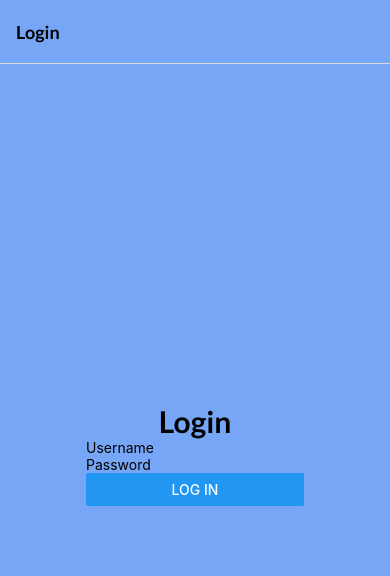
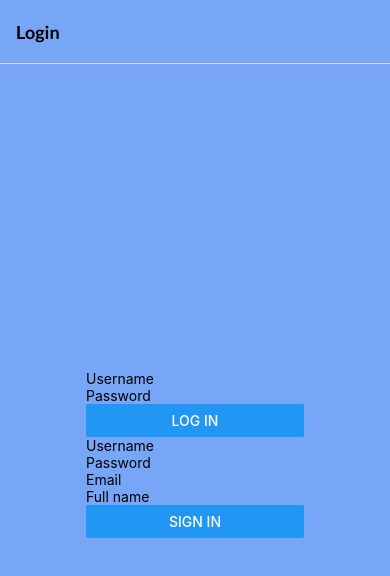
Before and after one commit to jankry1/wbma23-example, a React Native app: screen /Login in a window 390 px wide. Shown: the top 576 px of the page. Built offline with nearby package versions, Linux system fonts and the light colour scheme.

Commit message:
basic registration form done

```diff
--- a/components/LoginForm.js
+++ b/components/LoginForm.js
@@ -1,12 +1,11 @@
 import React, {useContext} from 'react';
-import PropTypes from 'prop-types';
 import {Text, View, Button, TextInput} from 'react-native';
 import {MainContext} from '../contexts/MainContext';
 import AsyncStorage from '@react-native-async-storage/async-storage';
 import {useAuthentication} from '../hooks/ApiHooks';
 import {Controller, useForm} from 'react-hook-form';
 
-const LoginForm = (props) => {
+const LoginForm = () => {
   const {setIsLoggedIn} = useContext(MainContext);
   const {postLogin} = useAuthentication();
   const {
@@ -71,6 +70,4 @@ const LoginForm = (props) => {
   );
 };
 
-LoginForm.propTypes = {};
-
 export default LoginForm;
--- /dev/null
+++ b/components/RegisterForm.js
@@ -0,0 +1,99 @@
+import React from 'react';
+import {Text, View, Button, TextInput} from 'react-native';
+import {useUser} from '../hooks/ApiHooks';
+import {Controller, useForm} from 'react-hook-form';
+
+const RegisterForm = () => {
+  // const {setIsLoggedIn} = useContext(MainContext);
+  // const {postLogin} = useAuthentication();
+  const {postUser} = useUser();
+  const {
+    control,
+    handleSubmit,
+    formState: {errors},
+  } = useForm({
+    defaultValues: {username: '', password: '', email: '', full_name: ''},
+  });
+
+  const register = async (registerData) => {
+    console.log('Register button pressed', registerData);
+    try {
+      const registerResult = await postUser(registerData);
+
+    } catch (e) {
+      console.error('register', e);
+    }
+  };
+
+  return (
+    <View>
+      <Controller
+        control={control}
+        rules={{required: true, minLength: 3}}
+        render={({field: {onChange, onBlur, value}}) => (
+          <TextInput
+            placeholder="Username"
+            onBlur={onBlur}
+            onChangeText={onChange}
+            value={value}
+          />
+        )}
+        name="username"
+      />
+      {errors.username?.type === 'required' && (
+        <Text>Username is required</Text>
+      )}
+      {errors.username?.type === 'minLength' && (
+        <Text>min length is 3 characters</Text>
+      )}
+      <Controller
+        control={control}
+        rules={{required: true, minLength: 5}}
+        render={({field: {onChange, onBlur, value}}) => (
+          <TextInput
+            placeholder="Password"
+            onBlur={onBlur}
+            onChangeText={onChange}
+            value={value}
+            secureTextEntry={true}
+          />
+        )}
+        name="password"
+      />
+      {errors.password && <Text>Password is required</Text>}
+      <Controller
+        control={control}
+        rules={{required: true}}
+        render={({field: {onChange, onBlur, value}}) => (
+          <TextInput
+            placeholder="Email"
+            onBlur={onBlur}
+            onChangeText={onChange}
+            value={value}
+          />
+        )}
+        name="email"
+      />
+      {errors.email && <Text>Email is required</Text>}
+      <Controller
+        control={control}
+        rules={{minLength: 3}}
+        render={({field: {onChange, onBlur, value}}) => (
+          <TextInput
+            placeholder="Full name"
+            onBlur={onBlur}
+            onChangeText={onChange}
+            value={value}
+          />
+        )}
+        name="full_name"
+      />
+      {errors.full_name?.type === 'minLength' && (
+        <Text>min length is 3 characters</Text>
+      )}
+      <Button title="Sign in" onPress={handleSubmit(register)} />
+    </View>
+  );
+};
+
+export default RegisterForm;
--- a/views/Login.js
+++ b/views/Login.js
@@ -1,11 +1,12 @@
 import React, {useEffect} from 'react';
-import {StyleSheet, View, Text, Button} from 'react-native';
+import {StyleSheet, View} from 'react-native';
 import PropTypes from 'prop-types';
 import {useContext} from 'react';
 import {MainContext} from '../contexts/MainContext';
 import AsyncStorage from '@react-native-async-storage/async-storage';
 import {useUser} from '../hooks/ApiHooks';
 import LoginForm from '../components/LoginForm';
+import RegisterForm from '../components/RegisterForm';
 
 const Login = ({navigation}) => {
   const {setIsLoggedIn} = useContext(MainContext);
@@ -29,8 +30,8 @@ const Login = ({navigation}) => {
 
   return (
     <View style={styles.container}>
-      <Text style={styles.text}>Login</Text>
       <LoginForm />
+      <RegisterForm />
     </View>
   );
 };
```
